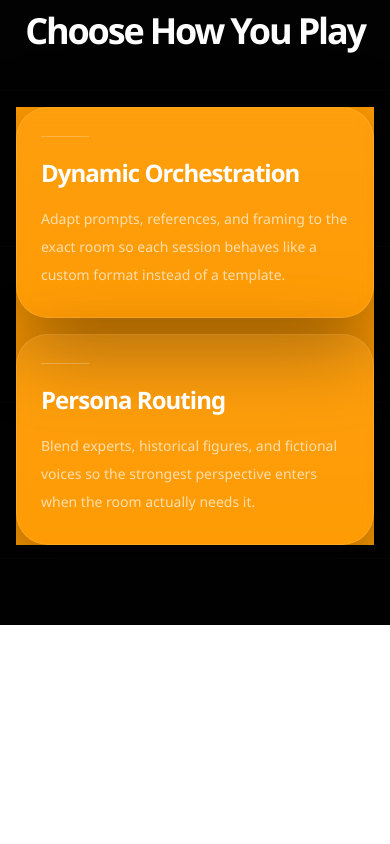
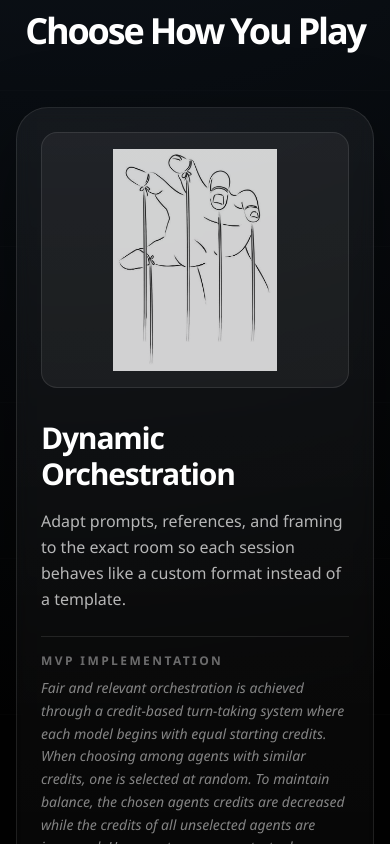
Before and after one commit to Light200312/NoDiscord, a React app in the folder frontend/: page /home in a window 390 px wide. Shown: the part 5520-6364 px from the top of the page. Before the commit the page ends 6145 px from the top, so only its background shows below. Built offline with nearby package versions, Linux system fonts and the light colour scheme; no server answers; the HTML template or start-up script is replaced by a standard one.

Commit message:
Added footer and changes Home layout design

```diff
--- a/frontend/src/App.jsx
+++ b/frontend/src/App.jsx
@@ -1,5 +1,6 @@
 import './App.css'
 import { BrowserRouter, Navigate, Route, Routes, useLocation } from 'react-router-dom'
+import Footer from './components/Footer'
 import Navbar from './components/Navbar'
 import AgentsPage from './pages/AgentsPage'
 import DebatePage from './pages/DebatePage'
@@ -10,12 +11,14 @@ const AppShell = () => {
   const isHomeRoute = pathname === '/' || pathname === '/home'
 
   return (
-    <div className="min-h-screen overflow-x-hidden bg-[#050505] text-white">
+    <div className="flex min-h-screen flex-col overflow-x-hidden bg-[#050505] text-white">
       <div className="mx-auto max-w-7xl px-4 py-4 sm:px-6 lg:px-8">
         <Navbar />
       </div>
 
-      <main className={isHomeRoute ? 'pb-0 pt-2' : 'mx-auto max-w-7xl px-4 pb-12 pt-6 sm:px-6 lg:px-8'}>
+      <main
+        className={`flex-1 ${isHomeRoute ? 'pb-0 pt-2' : 'mx-auto max-w-7xl px-4 pb-12 pt-6 sm:px-6 lg:px-8'}`}
+      >
         <Routes>
           <Route path="/" element={<Navigate to="/home" replace />} />
           <Route path="/home" element={<HomePage />} />
@@ -25,6 +28,8 @@ const AppShell = () => {
           <Route path="*" element={<Navigate to="/home" replace />} />
         </Routes>
       </main>
+
+      <Footer />
     </div>
   )
 }
--- /dev/null
+++ b/frontend/src/components/Footer.jsx
@@ -0,0 +1,52 @@
+import { Link } from 'react-router-dom'
+
+const footerLinks = [
+  { label: 'Home', to: '/home' },
+  { label: 'Agents', to: '/agents' },
+  { label: 'Debate', to: '/debate' },
+]
+
+const Footer = () => {
+  const year = new Date().getFullYear()
+
+  return (
+    <footer className="border-t border-white/8 bg-[linear-gradient(180deg,rgba(10,10,10,0.86),rgba(3,3,3,0.98))]">
+      <div className="mx-auto flex max-w-7xl flex-col gap-8 px-4 py-10 sm:px-6 lg:flex-row lg:items-end lg:justify-between lg:px-8">
+        <div className="max-w-2xl">
+          <Link
+            to="/home"
+            className="inline-flex items-center gap-3 rounded-full border border-white/10 bg-white/[0.03] px-4 py-2 text-white transition hover:border-white/20 hover:bg-white/[0.05]"
+          >
+            <span className="relative block h-8 w-8 rounded-[10px] bg-white shadow-[0_8px_20px_rgba(255,255,255,0.16)]">
+              <span className="absolute bottom-0 right-0 h-3 w-3 rounded-tl-[6px] bg-[#050505]" />
+            </span>
+            <span className="text-base font-semibold tracking-tight">noDiscord</span>
+          </Link>
+
+          <p className="mt-4 text-sm leading-7 text-white/62 sm:text-base">
+            Build a room full of experts, personas, and historical minds, then let the debate
+            reveal the strongest answer.
+          </p>
+        </div>
+
+        <div className="flex flex-col gap-4 text-sm text-white/58 sm:items-end">
+          <div className="flex flex-wrap gap-2 sm:justify-end">
+            {footerLinks.map(({ label, to }) => (
+              <Link
+                key={to}
+                to={to}
+                className="rounded-full border border-white/10 px-4 py-2 transition hover:border-white/20 hover:bg-white/[0.05] hover:text-white"
+              >
+                {label}
+              </Link>
+            ))}
+          </div>
+
+          <p>© {year} noDiscord. Multi-agent conversations, one shared floor.</p>
+        </div>
+      </div>
+    </footer>
+  )
+}
+
+export default Footer
--- a/frontend/src/pages/HomePage.jsx
+++ b/frontend/src/pages/HomePage.jsx
@@ -3,7 +3,7 @@ import { Link } from 'react-router-dom'
 const heroStats = [
   { value: 'Dynamic', label: 'debate simulation' },
   { value: 'Infinity', label: 'Persona Types' },
-  { value: 'Popular LLMs', label: 'by openRouter'},
+  { value: 'Popular LLMs', label: 'by openRouter' },
   { value: 'Live', label: 'AI Judging' },
 ]
 
@@ -64,7 +64,7 @@ const sessionSteps = [
     description:
       'The conversation escalates through disagreement, expert reasoning, and synthesis until the useful signal becomes impossible to miss.',
   },
-    {
+  {
     step: 'IV',
     title: 'Auto-Pilot',
     description:
@@ -74,16 +74,20 @@ const sessionSteps = [
 
 const playModes = [
   {
+    image: "/puppet.png",
     title: 'Dynamic Orchestration',
     description:
       'Adapt prompts, references, and framing to the exact room so each session behaves like a custom format instead of a template.',
     mvp:
-      ''
+      'Fair and relevant orchestration is achieved through a credit-based turn-taking system where each model begins with equal starting credits. When choosing among agents with similar credits, one is selected at random. To maintain balance, the chosen agents credits are decreased while the credits of all unselected agents are increased. However, to ensure contextual relevance, this random selection is overridden if a specific agent is mentioned in past messages, automatically granting that mentioned model the next turn.'
   },
   {
+    image: "/birdFamily.png",
     title: 'Persona Routing',
     description:
       'Blend experts, historical figures, and fictional voices so the strongest perspective enters when the room actually needs it.',
+    mvp:
+      'Based on the "Bird Family Theorem," the orchestrator manages debate turns much like a mother bird feeding her chicks. While she instinctively tries to feed all her chicks fairly to give each a chance, she subconsciously favors the strongest chick to maximize its chances of survival. Similarly, the orchestrator ensures every agent gets a fair baseline opportunity to speak, but strategically prioritizes the most relevant agent. This priority is determined by past messages and which agents specific role can contribute the most value to the current context.'
   },
 ]
 
@@ -264,17 +268,84 @@ const HomePage = () => {
           </h2>
         </div>
 
-        <div className="mt-14 grid gap-4 md:grid-cols-2 xl:grid-cols-3 bg-amber-500">
+        <div className="mt-14 flex flex-col gap-8">
           {playModes.map((mode) => (
             <article
               key={mode.title}
-              className={`${panelClass} px-6 py-7 transition duration-300 hover:-translate-y-1 hover:border-white/20`}
+              className={`${panelClass} flex flex-col md:flex-row gap-8 p-6 sm:p-8 transition duration-300 hover:-translate-y-1 hover:border-white/20`}
             >
-              <div className="mb-5 h-px w-12 bg-white/24" />
-              <h3 className="text-2xl font-semibold tracking-[-0.04em] text-white">{mode.title}</h3>
-              <p className="mt-4 text-sm leading-7 text-white/66">{mode.description}</p>
+              {/* Image Container (Left Side) */}
+              <div className="shrink-0 flex items-center justify-center w-full md:w-64 h-64 rounded-2xl border border-white/10 bg-white/5 overflow-hidden ">
+                <img
+                  src={mode.image}
+                  alt={mode.title}
+                  className="w-full h-full object-contain p-4 opacity-80"
+                  onError={(e) => {
+                    e.target.style.display = 'none';
+                    e.target.nextSibling.style.display = 'block';
+                  }}
+                />
+                <span className="hidden text-sm uppercase tracking-widest text-white/30">Image</span>
+              </div>
+
+              {/* Content Container (Right Side) */}
+              <div className="flex flex-col justify-center flex-1">
+                <h3 className="text-3xl font-semibold tracking-[-0.04em] text-white">
+                  {mode.title}
+                </h3>
+
+                <p className="mt-4 text-base leading-relaxed text-white/70">
+                  {mode.description}
+                </p>
+
+                {/* MVP Section */}
+                <div className="mt-6 border-t border-white/10 pt-4">
+                  <span className="block mb-2 text-xs font-bold uppercase tracking-[0.2em] text-white/40">
+                    MVP Implementation
+                  </span>
+                  <p className="text-sm font-medium leading-relaxed text-white/50 italic">
+                    {mode.mvp}
+                  </p>
+                </div>
+              </div>
             </article>
           ))}
+        </div>
+      </section>
+
+      <section className="relative border-t border-white/8">
+        <div className="mx-auto max-w-6xl px-4 py-24 sm:px-6 lg:px-8 lg:py-28">
+          <div className="mx-auto max-w-4xl text-center">
+            <h2
+              className="text-4xl font-black tracking-[-0.06em] text-white sm:text-5xl lg:text-7xl"
+              style={{ fontFamily: '"Bahnschrift", "Aptos", "Segoe UI", sans-serif' }}
+            >
+              <span className="block">One Model Thinks.</span>
+              <span className="mt-2 block text-amber-300">A Council Decides.</span>
+            </h2>
+
+            <p className="mx-auto mt-8 max-w-3xl text-lg leading-8 text-white/68 sm:text-2xl">
+              Stop consulting a single opinion. Convene the greatest minds in history, or the
+              sharpest experts alive.
+            </p>
+
+            <div className="mt-12 flex flex-col items-center justify-center gap-4 sm:flex-row">
+              <Link
+                to="/debate"
+                className="inline-flex min-w-[16rem] items-center justify-center rounded-2xl border border-white/25 bg-white/10 px-8 py-4 text-sm font-semibold uppercase tracking-[0.2em] text-white transition duration-300 hover:-translate-y-0.5 hover:border-white/50 hover:bg-white/14"
+              >
+                Open the Council
+                <span className="ml-2 text-white/70">-&gt;</span>
+              </Link>
+
+              <Link
+                to="/agents"
+                className="inline-flex min-w-[16rem] items-center justify-center rounded-2xl border border-white/12 bg-white/5 px-8 py-4 text-sm font-semibold uppercase tracking-[0.2em] text-white/88 transition duration-300 hover:-translate-y-0.5 hover:border-white/25 hover:bg-white/8 hover:text-white"
+              >
+                Browse Personas
+              </Link>
+            </div>
+          </div>
         </div>
       </section>
     </div>
```
